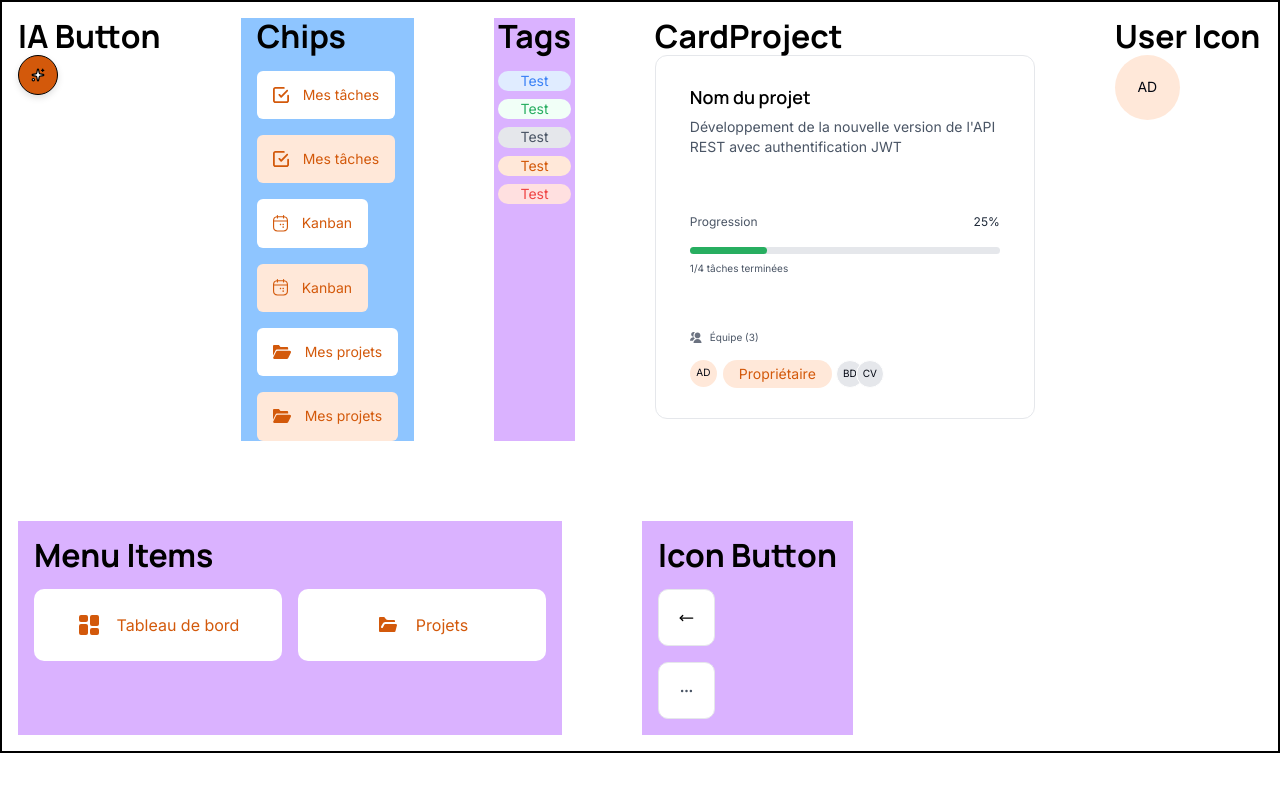
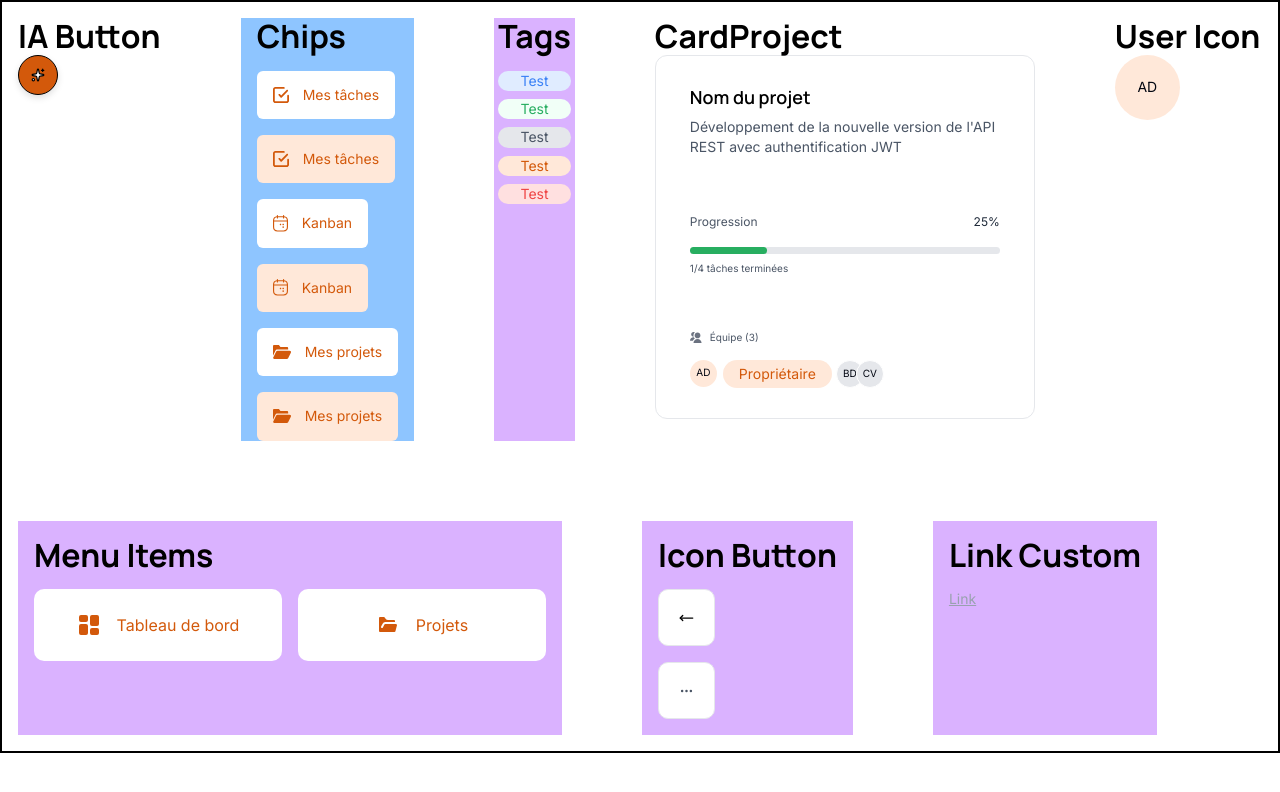
Before and after one commit to WillIsback/P11-Abricot, a Next.js app: page / in a window 1280 px wide. Shown: the top 792 px of the page. Built offline with nearby package versions, Linux system fonts and the light colour scheme.

Commit message:
Add CustomLink component and integrate into Home page

```diff
--- a/src/app/page.tsx
+++ b/src/app/page.tsx
@@ -5,6 +5,8 @@ import CardProject from "@/components/Card/CardPoject";
 import UserIcon from "@/components/UserIcon/UserIcon";
 import MenuItems from "@/components/MenuItems/MenuItems";
 import IconButton from "@/components/IconButton/IconButton";
+import CustomLink from "@/components/CustomLink/CustomLink";
+
 export default function Home() {
   return (
     <div className="flex">
@@ -58,6 +60,10 @@ export default function Home() {
             <IconButton button="MoveLeft" />
             <IconButton button="Ellipsis" />
           </div>
+          <div className="flex flex-col bg-purple-300 px-4 gap-4 py-4">
+            <h2>Link Custom</h2>
+              <CustomLink label="Link" link="/" />
+          </div>
         </div>
       </main>
     </div>
--- /dev/null
+++ b/src/components/CustomLink/CustomLink.tsx
@@ -0,0 +1,21 @@
+'use client';
+
+import { usePathname } from 'next/navigation';
+import Link from "next/link"
+
+export default function CustomLink ({ label, link } : {label : string, link: string}){
+    const pathname = usePathname();
+    const isCurrent = pathname === link;
+    console.log(pathname)
+
+    return (
+        <Link
+            href={link}
+            className="body-s text-brand-dark underline focus:text-gray-950 aria-disabled:text-gray-400 "
+            aria-disabled={isCurrent}
+            onClick={(e) => isCurrent && e.preventDefault()}
+        >
+            {label}
+        </Link>
+    )
+}
```
Also changed, not shown: src/app/globals.css (line endings or trailing spaces).
